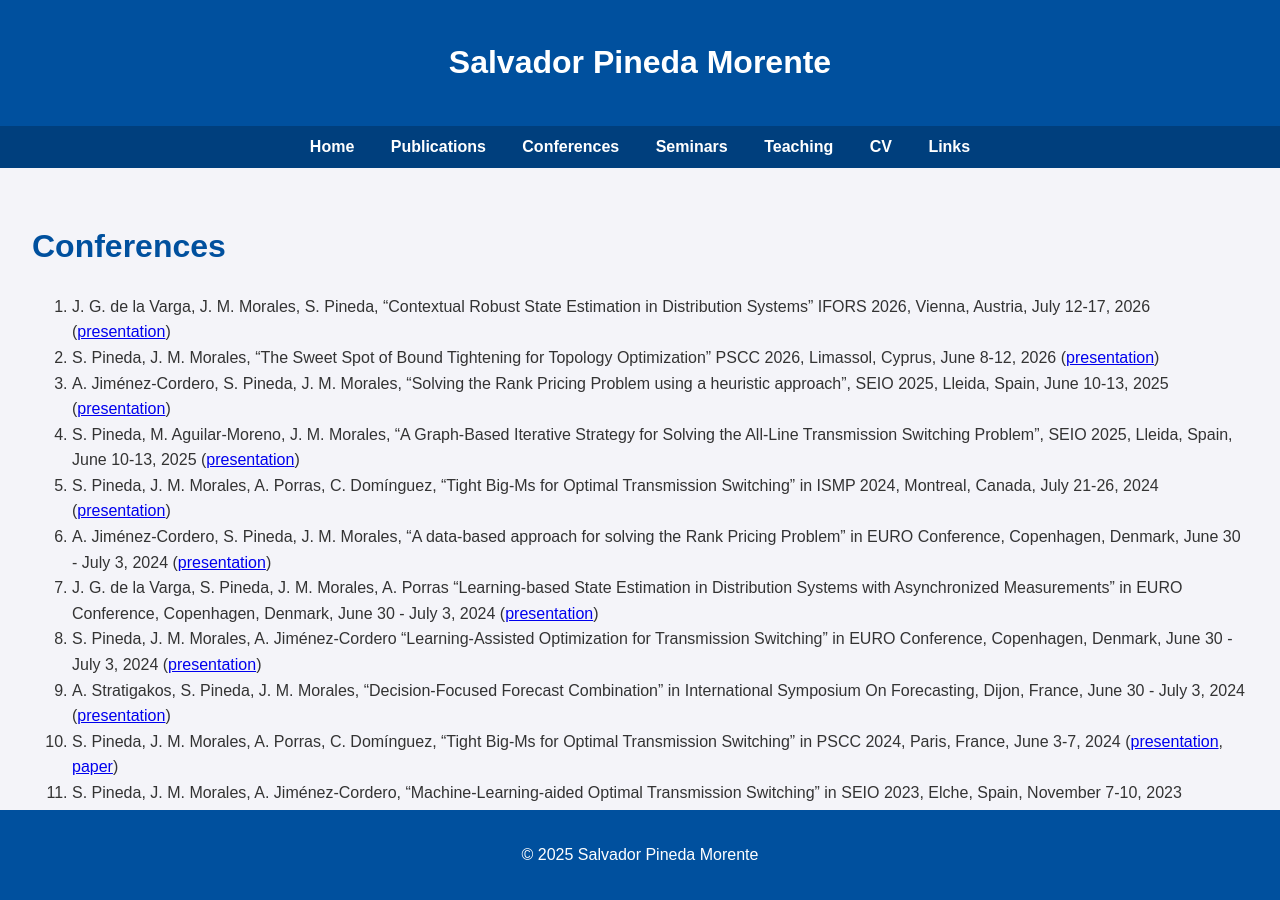
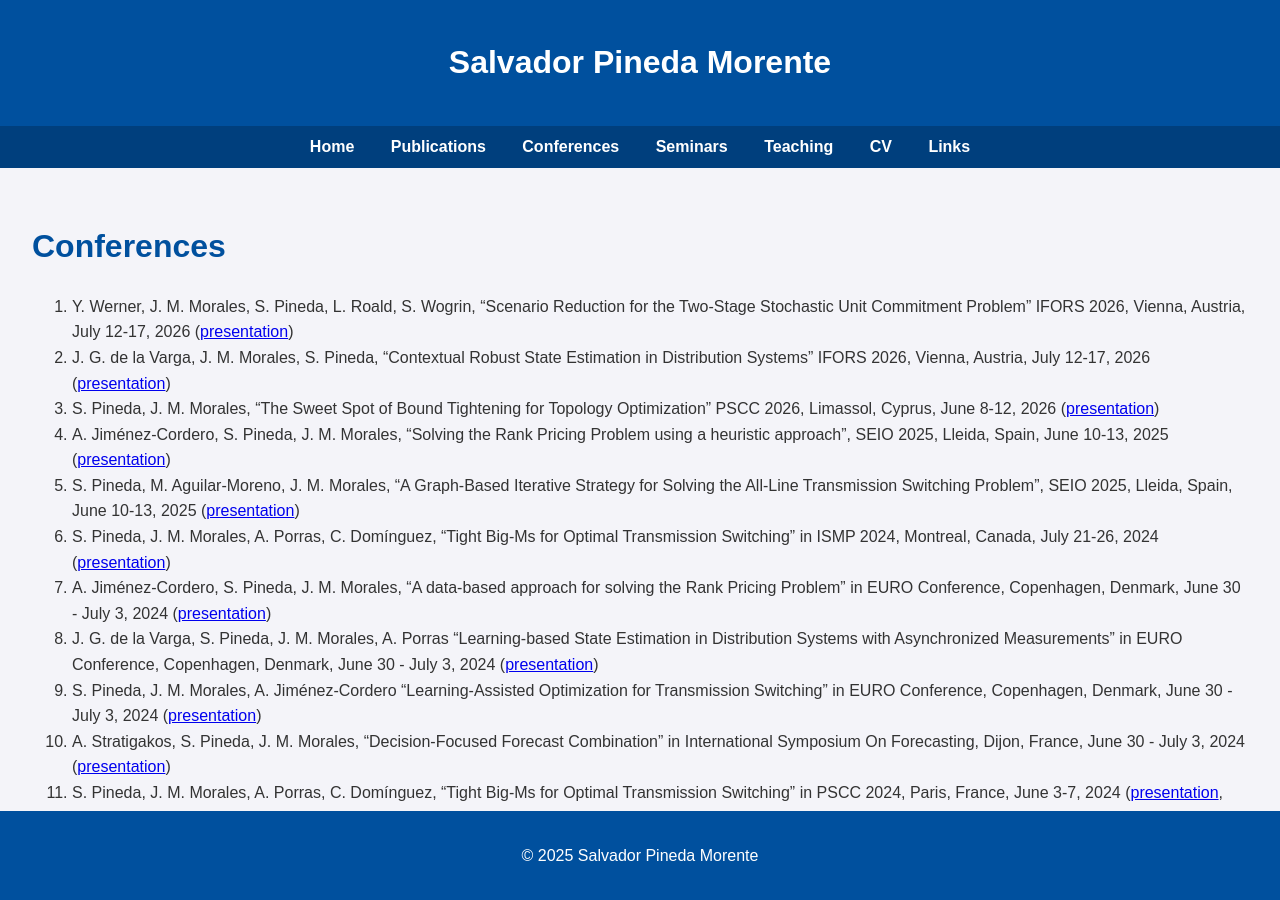
Before and after one commit to salvapineda/salvapineda.github.io, a Jekyll site: the page built from conferences.md, in a window 1280 px wide and 900 px high. Built offline with Jekyll 4.4.1, drawn with Linux system fonts in a browser that asks for light colours.

Commit message:
add IFORS 2026 presentation on scenario reduction for stochastic unit commitment

```diff
--- a/conferences.md
+++ b/conferences.md
@@ -6,6 +6,7 @@ title: "Conferences"
 
 # Conferences
 
+1. Y. Werner, J. M. Morales, S. Pineda, L. Roald, S. Wogrin, "Scenario Reduction for the Two-Stage Stochastic Unit Commitment Problem" IFORS 2026, Vienna, Austria, July 12-17, 2026 ([presentation](https://github.com/salvapineda/website/blob/main/Presentations/2026%20-%20IFORS%20Scenario%20Reduction%20for%20the%20Two-Stage%20Stochastic%20Unit%20Commitment%20Problem.pdf))
 1. J. G. de la Varga, J. M. Morales, S. Pineda, "Contextual Robust State Estimation
 in Distribution Systems" IFORS 2026, Vienna, Austria, July 12-17, 2026 ([presentation](https://github.com/salvapineda/website/blob/main/Presentations/2026%20-%20IFORS%20-%20Contextual%20Robust%20State%20Estimation%20in%20Distribution%20Systems.pdf))
 1. S. Pineda, J. M. Morales, "The Sweet Spot of Bound Tightening for Topology Optimization" PSCC 2026, Limassol, Cyprus, June 8-12, 2026 ([presentation](https://github.com/salvapineda/website/blob/main/Presentations/2026%20-%20PSCC%20-%20The%20Sweet%20Spot%20of%20Bound%20Tightening%20for%20Topology%20Optimization.pdf))
```
